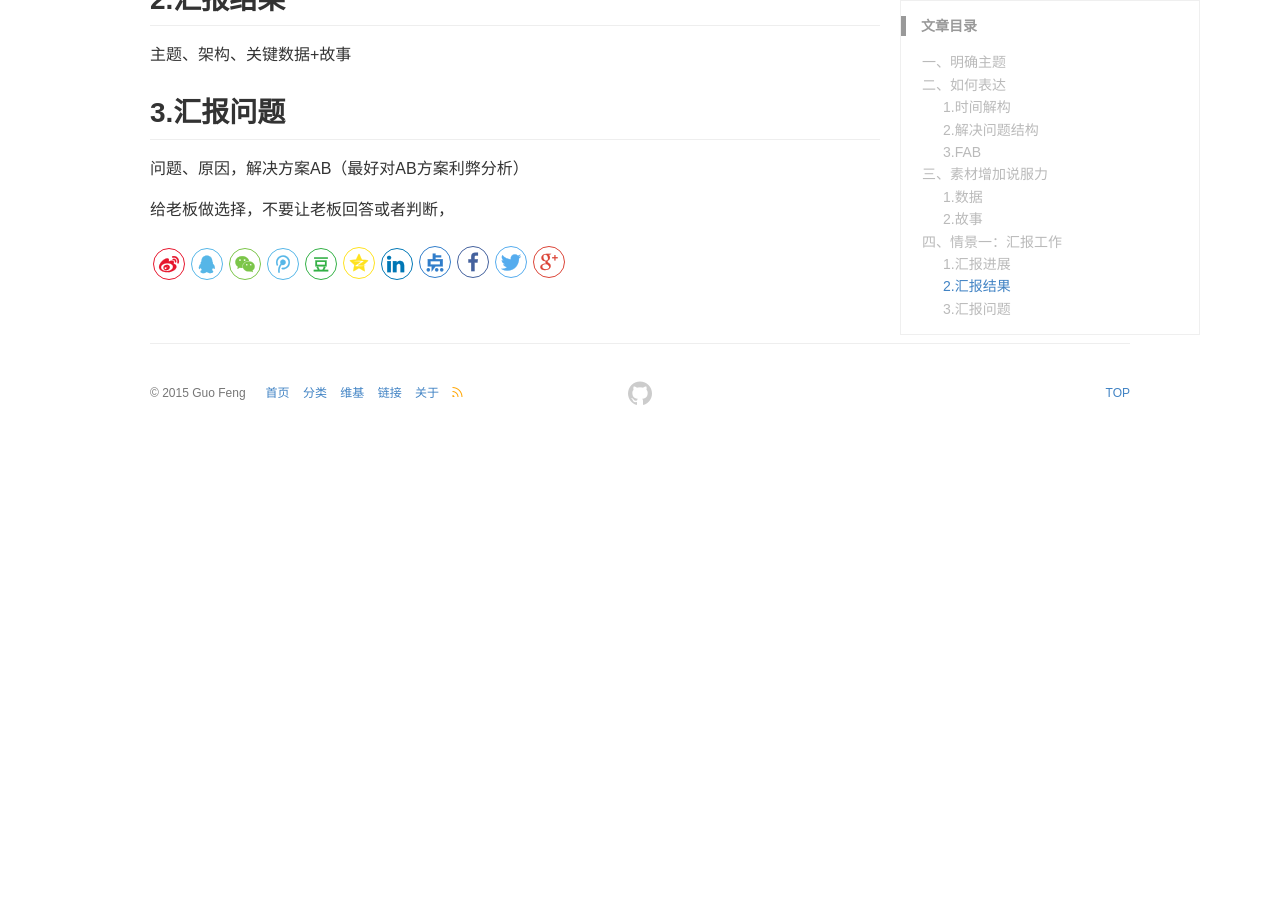
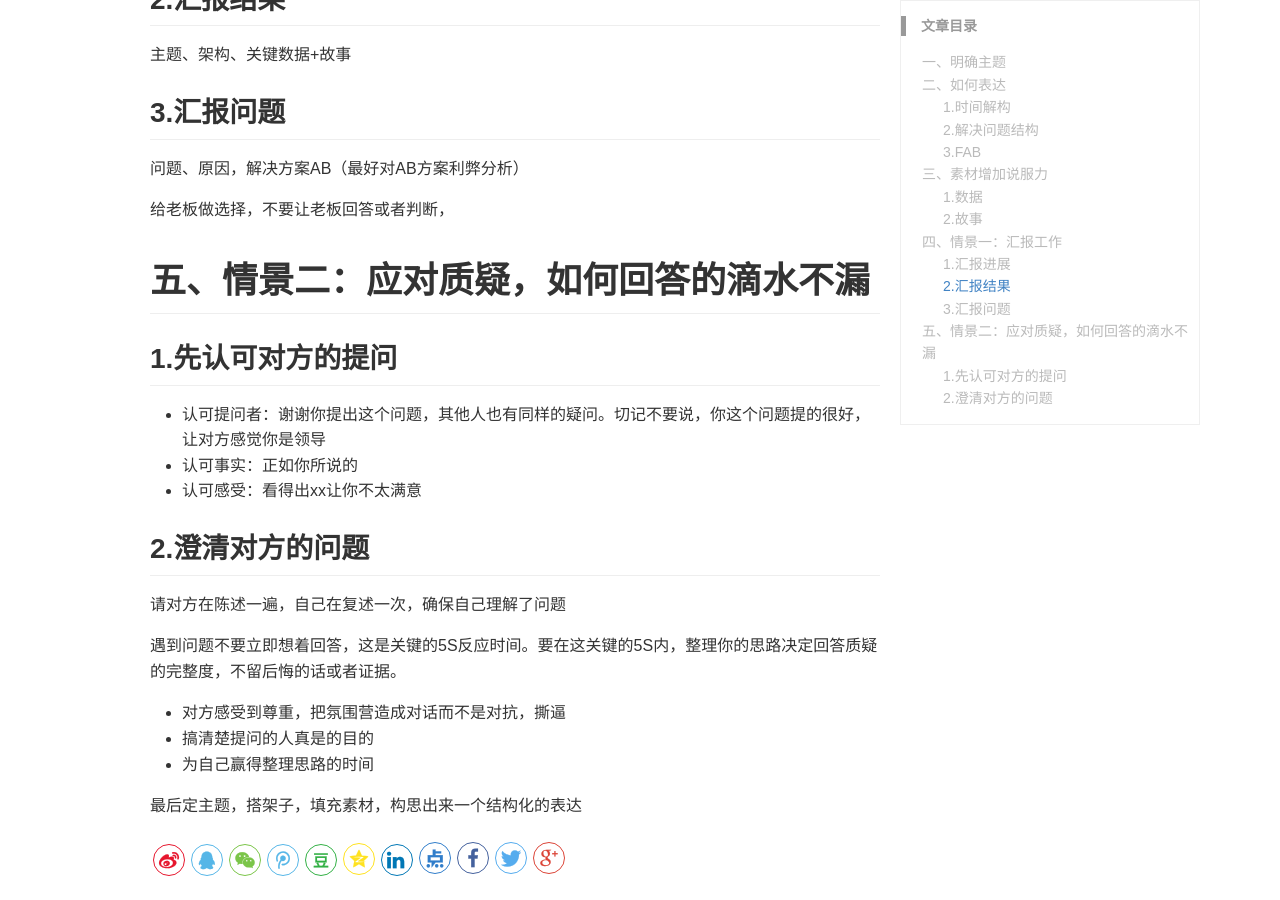
Before and after one commit to guofeng007/guofeng007.github.com, a Jekyll site: the page built from _posts/blog/2020-3-13-how-to-present.md, in a window 1280 px wide and 900 px high, scrolled down 1645 px. Built offline with Jekyll 4.4.1, drawn with Linux system fonts in a browser that asks for light colours; before the commit the page ends 2087 px from its top, so only the background shows below that.

Commit message:
Update 2020-3-13-how-to-present.md

```diff
--- a/_posts/blog/2020-3-13-how-to-present.md
+++ b/_posts/blog/2020-3-13-how-to-present.md
@@ -66,3 +66,25 @@ keywords: 高效，表达
 问题、原因，解决方案AB（最好对AB方案利弊分析）
 
 给老板做选择，不要让老板回答或者判断，
+
+# 五、情景二：应对质疑，如何回答的滴水不漏
+
+## 1.先认可对方的提问
+
+- 认可提问者：谢谢你提出这个问题，其他人也有同样的疑问。切记不要说，你这个问题提的很好，让对方感觉你是领导
+- 认可事实：正如你所说的
+- 认可感受：看得出xx让你不太满意
+
+## 2.澄清对方的问题
+
+请对方在陈述一遍，自己在复述一次，确保自己理解了问题
+
+遇到问题不要立即想着回答，这是关键的5S反应时间。要在这关键的5S内，整理你的思路决定回答质疑的完整度，不留后悔的话或者证据。
+
+
+
+- 对方感受到尊重，把氛围营造成对话而不是对抗，撕逼
+- 搞清楚提问的人真是的目的
+- 为自己赢得整理思路的时间
+
+最后定主题，搭架子，填充素材，构思出来一个结构化的表达
```
